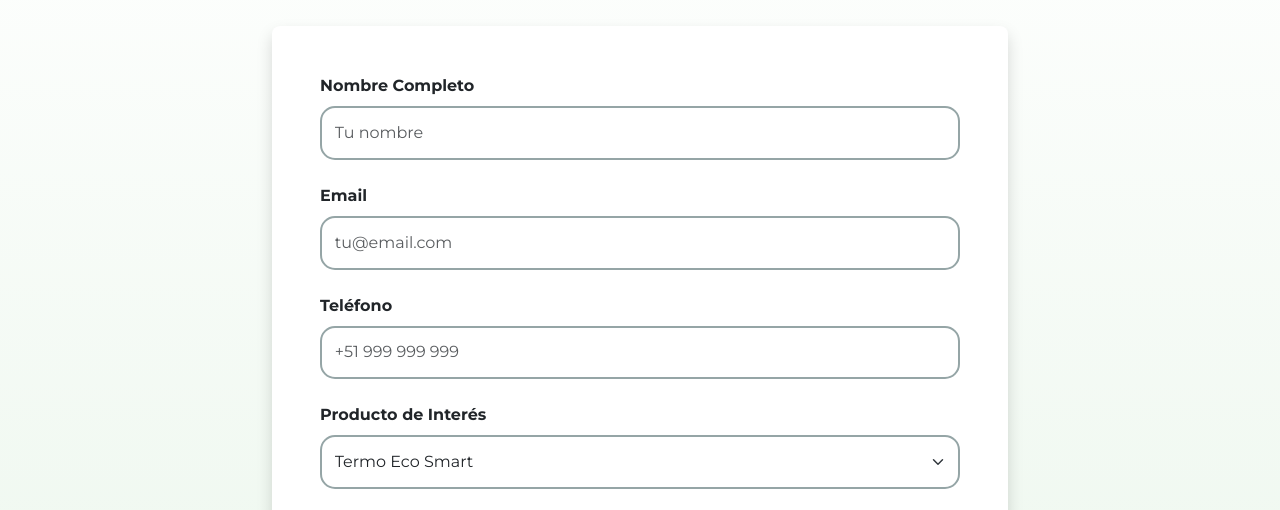
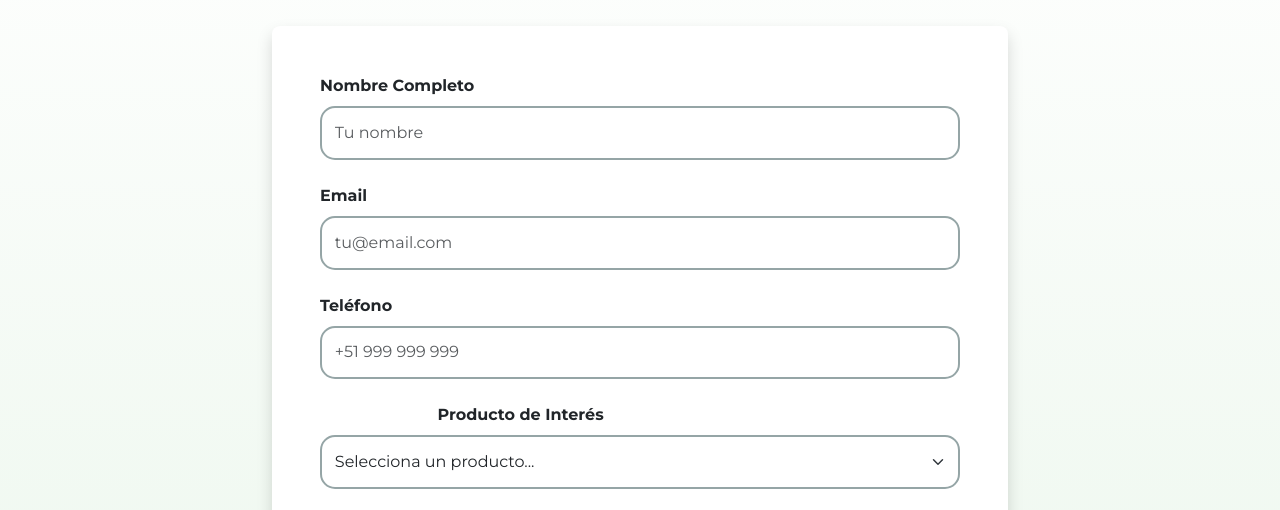
Before and after one commit to anton201205/TermoTech, a plain HTML site: page contacto.html in a window 1280 px wide. Shown: the part 228-738 px from the top of the page. Drawn offline with nearby package versions, Linux system fonts and the light colour scheme.

Commit message:
Tu mensaje descriptivo aquí

```diff
--- a/contacto.html
+++ b/contacto.html
@@ -50,13 +50,16 @@
                             <input type="tel" class="form-control" placeholder="+51 999 999 999">
                         </div>
                         <div class="mb-4">
-                            <label class="form-label fw-bold">Producto de Interés</label>
-                            <select class="form-select">
-                                <option>Termo Eco Smart</option>
-                                <option>Termo Tech Pro</option>
-                                <option>Termo Custom Elite</option>
-                            </select>
-                        </div>
+                            <label class="form-label fw-bold">Producto de Interés</label>
+                            <select class="form-select">
+                                <option selected disabled>Selecciona un producto...</option>
+                                <option>Eco Bateria</option>
+                                <option>Termo Tech</option>
+                                <option>Accesorios Premium</option>
+                                <option>Consulta sobre Personalización</option>
+                                <option>Otra Consulta</option>
+                            </select>
+                        </div>
                         <div class="mb-4">
                             <label class="form-label fw-bold">Mensaje</label>
                             <textarea class="form-control" rows="5" placeholder="Cuéntanos sobre tu proyecto de personalización..."></textarea>
```
